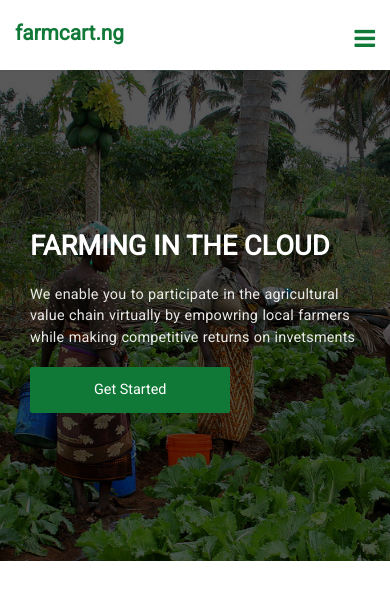
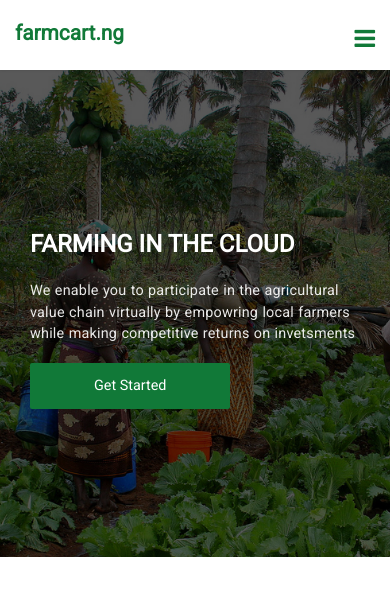
Before and after one commit to Achilles45/farmcart, a Vue app: page / in a window 390 px wide. Shown: the top 600 px of the page. Built offline with nearby package versions, Linux system fonts and the light colour scheme; the HTML template or start-up script is replaced by a standard one.

Commit message:
More css fixes

```diff
--- a/src/components/Banner.vue
+++ b/src/components/Banner.vue
@@ -64,7 +64,7 @@ export default {
        .banner__contents{
            h1{
                text-shadow: none !important;
-               font-size: 1.7rem !important;
+               font-size: 1.5rem !important;
                font-weight: normal;
            }
            p{
```
